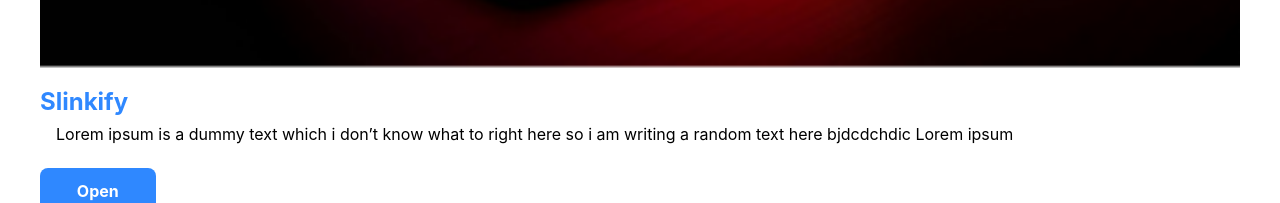
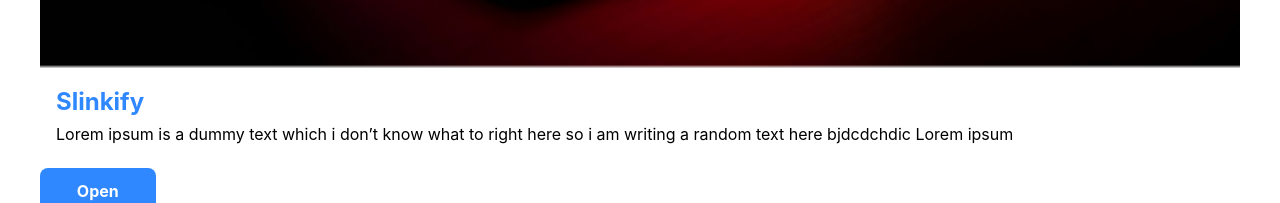
Before and after one commit to kshitijjj/my-code, a React (Create React App) app: page / in a window 1280 px wide. Shown: the part 581-784 px from the top of the page. Built offline with nearby package versions, Linux system fonts and the light colour scheme.

Commit message:
initial commit

```diff
--- a/src/Components/Card.jsx
+++ b/src/Components/Card.jsx
@@ -5,9 +5,9 @@ function Card (props){
        <>
        <div className="flex flex-col rounded-lg mt-[2rem]">
             <img src="../1.png" alt="" srcset="" />
-            <div className="pt-[0.8rem]">
+            <div className="pt-[0.8rem] px-[1rem]">
                 <p className="text-[#2F88FF] font-bold text-2xl leading-10">Slinkify</p>
-                <p className="text-md px-[1rem]">Lorem ipsum is a dummy text which i don’t know what to right here so i am writing a random text here bjdcdchdic Lorem ipsum</p>
+                <p className="text-md ">Lorem ipsum is a dummy text which i don’t know what to right here so i am writing a random text here bjdcdchdic Lorem ipsum</p>
             </div>
 
             <div className="mt-[2rem]">
```
